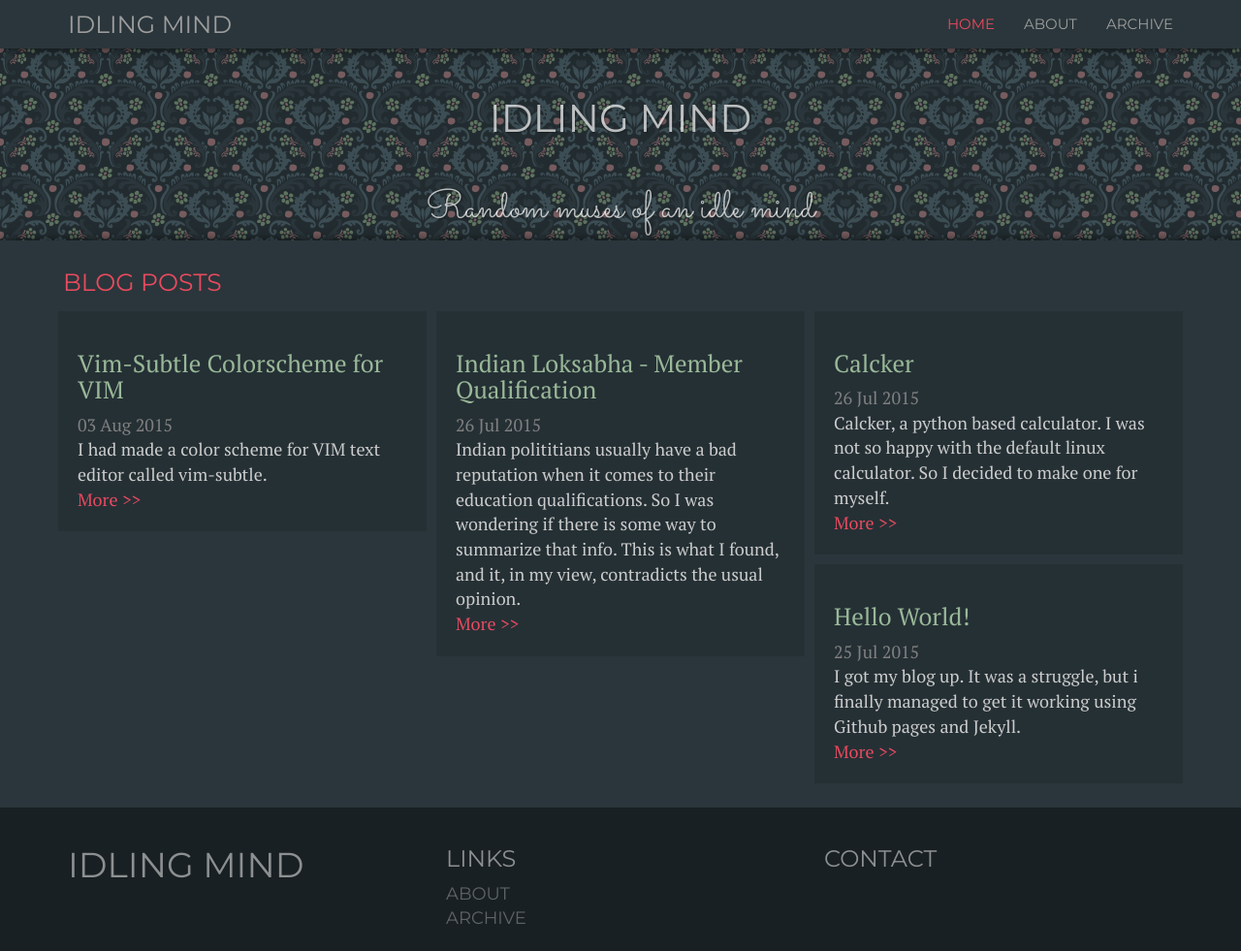
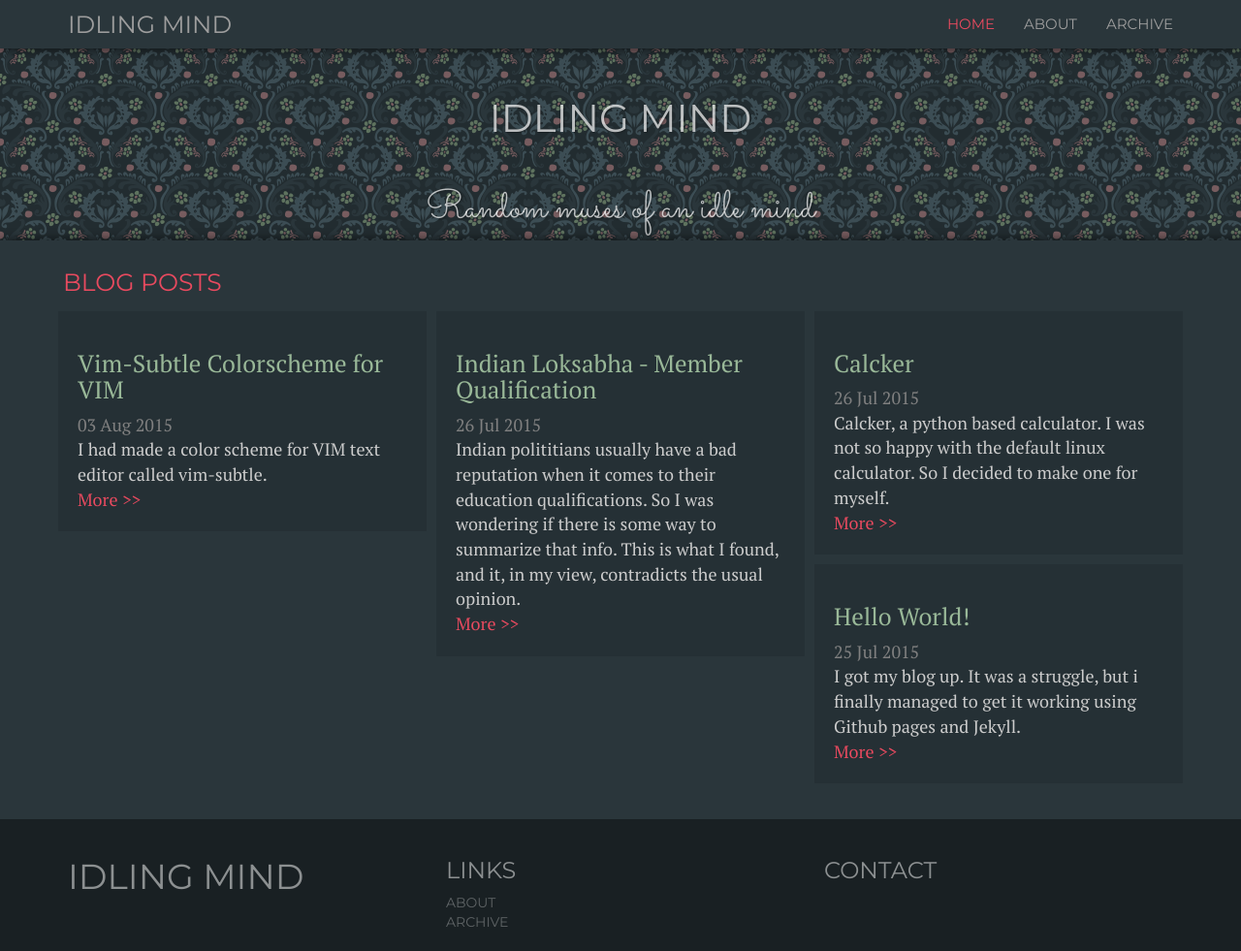
Before and after one commit to idling-mind/idling-mind.github.io, a Jekyll site: the page built from index.html, in a window 1280 px wide and 981 px high. Shown: the whole window at 97% size. Built offline with Jekyll 4.4.1, drawn with Linux system fonts in a browser that asks for light colours; nearby versions of some CDN libraries; the list of posts is cut into pages by our own code.

```diff
--- a/public/css/theme.css
+++ b/public/css/theme.css
@@ -15,8 +15,8 @@ body {
   font-family: "PT Serif", Georgia, "Times New Roman", serif;
   font-size:18px;
 }
-*::-moz-selection { color: red}
-*::selection { color: red; }
+*::-moz-selection { color: #E84A5F}
+*::selection { color: #E84A5F }
 .site{
   display: -webkit-box;      /* OLD - iOS 6-, Safari 3.1-6 */
   display: -moz-box;         /* OLD - Firefox 19- (buggy but mostly works) */
@@ -143,6 +143,9 @@ a {
   padding:20px 0;
   text-transform:uppercase;
 }
+.footer h2{
+    font-size:16px;
+}
 .footer > .container {
   padding-right: 15px;
   padding-left: 15px;
@@ -150,6 +153,7 @@ a {
 .footer a{
     display:block;
     color:rgba(255,255,255,0.3);
+    font-size:14px;
 }
 .footer a:hover{
   color:rgba(255,255,255,0.7);
```
